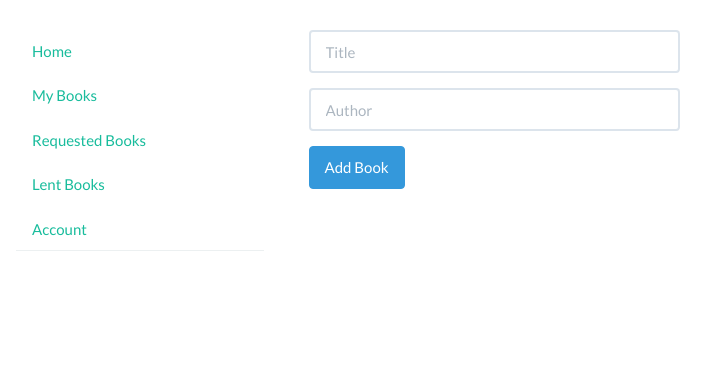
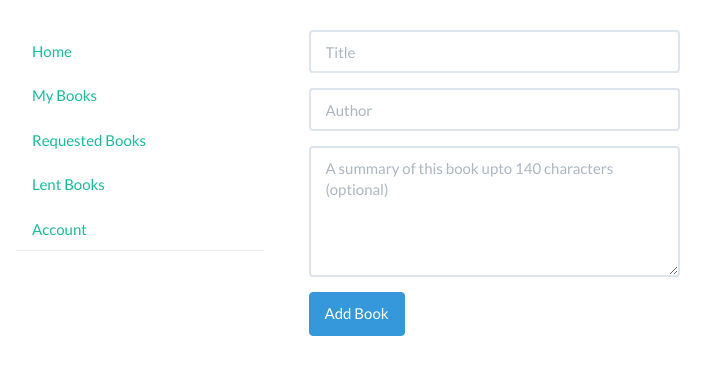
Before and after one commit to cy94/bookzilla, a Django app: page /users/books/add_book/ in a window 1280 px wide. Shown: the part 60-435 px from the top of the page, without its empty margins (84-795 px from the left). Run offline with Django 3.2, Linux system fonts and the light colour scheme; the visitor is signed in with stand-in values (Sample User, id 1); some libraries are stand-ins or nearby versions.

Commit message:
add summary field to book model
changes in add/edit book forms, views, book-private/public display
and templatetags

```diff
--- a/bookrequests/templatetags/request_extras.py
+++ b/bookrequests/templatetags/request_extras.py
@@ -125,14 +125,14 @@ def show_request_courier(req):
 				addr=req.book.owner.userinfo.address),
 	}
 
+	# show the confirm button when there is something to be
+	# done (pick/drop)
 	confirm_button = (req.status not in (
 			BookRequest.WITH_BORROWER,
 			BookRequest.RETURNED,
 		))
 
-
 	return {
-		# add the book title into the message
 		'message': messages[req.status],
 		'req_id': req.id,
 		'confirm_button' : confirm_button
--- a/books/forms.py
+++ b/books/forms.py
@@ -6,3 +6,8 @@ from django import forms
 class EditBookForm(forms.Form):
 	title = forms.CharField(label='Title')
 	author = forms.CharField(label='Author')
+	summary = forms.CharField(label='Summary',
+				widget=forms.Textarea(attrs=
+					{'placeholder': 'Summary (upto 140 characters)'
+					})
+				)
--- a/books/models.py
+++ b/books/models.py
@@ -8,6 +8,7 @@ class Book(models.Model):
 	owner = models.ForeignKey(User, related_name='books')
 	title = models.CharField(max_length=50)
 	author = models.CharField(max_length=50)
+	summary = models.CharField(max_length=140, default="")
 
 	def __str__(self):
 		return "%s by %s" %(self.title, self.author)
--- a/books/templates/books/add_book.html
+++ b/books/templates/books/add_book.html
@@ -18,6 +18,9 @@
     <div class="form-group">
       <input type="text" class="form-control" name="author" id="author" placeholder="Author">
     </div>
+    <div class="form-group" >
+      <textarea rows="5" class="form-control" name="summary" id="summary" placeholder="A summary of this book upto 140 characters (optional)"></textarea>
+    </div>
 
     <input type="submit" value="Add Book" class="btn btn-info" />
 
--- a/books/templates/books/book_private.html
+++ b/books/templates/books/book_private.html
@@ -11,6 +11,9 @@
 
 	<div class="panel-body">
 		<span class="book-author">{{ book_author }}</span>
+		<p>
+			<small>{{ summary }}</small>
+		</p>
 	</div>
 
 	<div class="buttons">
--- a/books/templates/books/edit_book.html
+++ b/books/templates/books/edit_book.html
@@ -2,10 +2,9 @@
 {% load widget_tweaks %}
 
 {% block content %}
-<div class="col-md-5">
+<div class="col-md-6">
 	<form action="{% url 'users:books:edit_book' book_id %}" method="post">
 		{% csrf_token %}
-
 			{% for field in form  %}
 				<div class="form-group">
 					{{ field|add_class:"form-control" }}
--- a/books/templates/books/search.html
+++ b/books/templates/books/search.html
@@ -1,10 +1,11 @@
 {% extends "users_base.html" %}
+{% load book_extras %}
 
 {% block content %}
 	{% if results %}
 		{% for book in results %}
 			<div class="col-md-4">
-					{% include "book_public.html" %}
+					{% show_book_public book %}
 			</div>
 		{% endfor %}
 	{% else %}
--- a/books/templatetags/book_extras.py
+++ b/books/templatetags/book_extras.py
@@ -18,10 +18,18 @@ def show_book_private(book):
 	return {
 		'book_id': book.id,
 		'book_title': book.title,
-		'book_author': book.author
+		'book_author': book.author,
+		'summary' : book.summary,
 	}
 
 # this tag allows the viewer to request the book/
 # etc - as seen by a non-owner
-def show_book_public():
-	pass
+@register.inclusion_tag('books/book_public.html')
+def show_book_public(book):
+	return {
+		'book_id': book.id,
+		'book_title': book.title,
+		'book_author': book.author,
+		'book_owner': book.owner,
+		'summary' : book.summary,
+	}
--- a/books/views.py
+++ b/books/views.py
@@ -33,8 +33,13 @@ def add_book(request):
 		user = request.user
 		title = request.POST.get("title")
 		author = request.POST.get("author")
+		summary = request.POST.get('summary')
 
-		new_book = Book(owner = user, title = title, author = author)
+		new_book = Book(owner = user,
+					 title = title,
+					 author = author,
+					 summary = summary)
+
 		new_book.save()
 
 		messages.success(request,
@@ -64,6 +69,7 @@ def edit_book(request, book_id):
 		if form.is_valid():
 			book.title = form.cleaned_data['title']
 			book.author = form.cleaned_data['author']
+			book.summary = form.cleaned_data['summary']
 			book.save()
 
 			messages.success(request,
@@ -76,7 +82,8 @@ def edit_book(request, book_id):
 	else:
 		form = EditBookForm({
 				'title': book.title,
-				'author': book.author
+				'author': book.author,
+				'summary': book.summary
 			})
 
 		return render(request,
```
Also changed, not shown: books/templates/books/book_public.html (+5 -4 lines), books/migrations/0003_book_summary.py (added), 1 other file.
